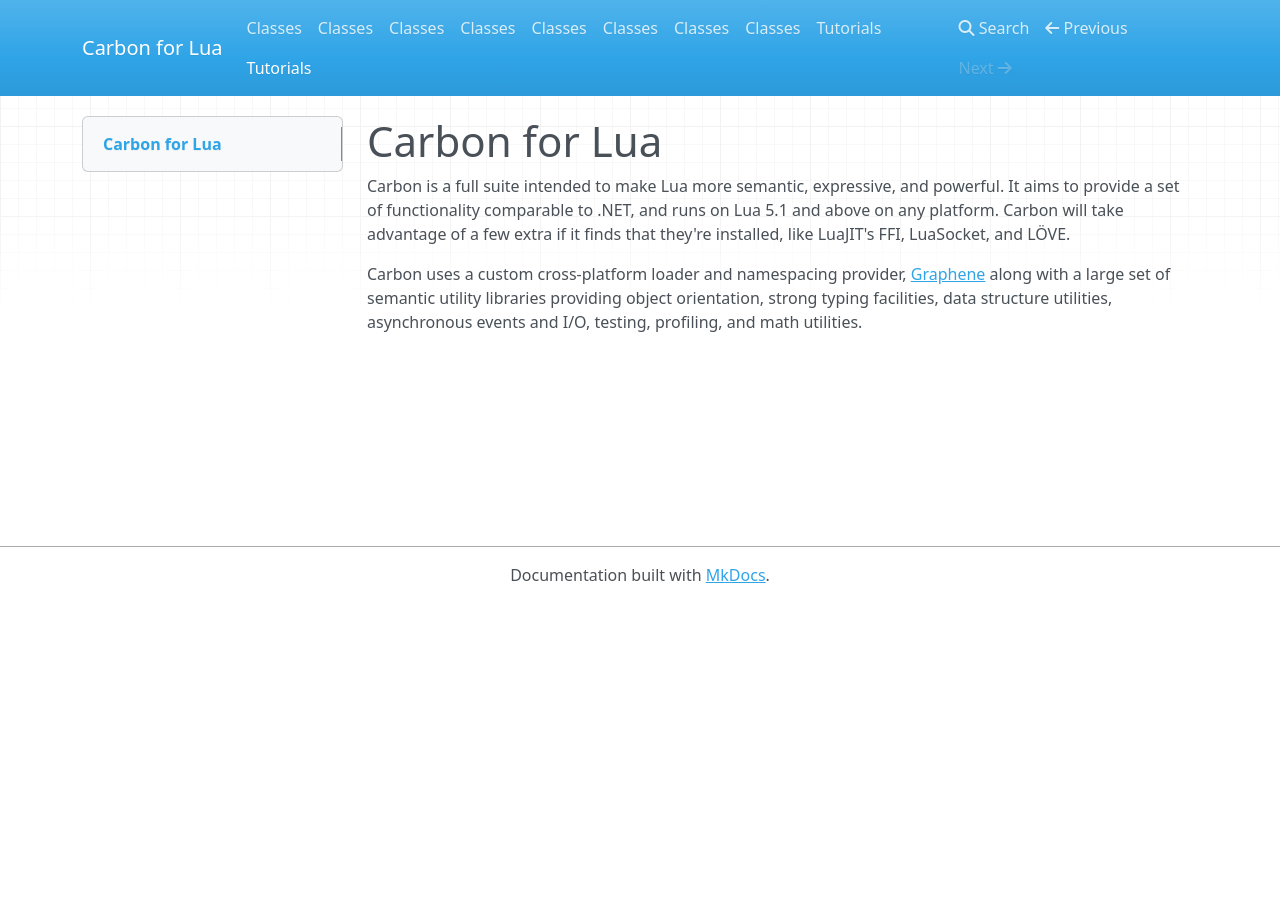
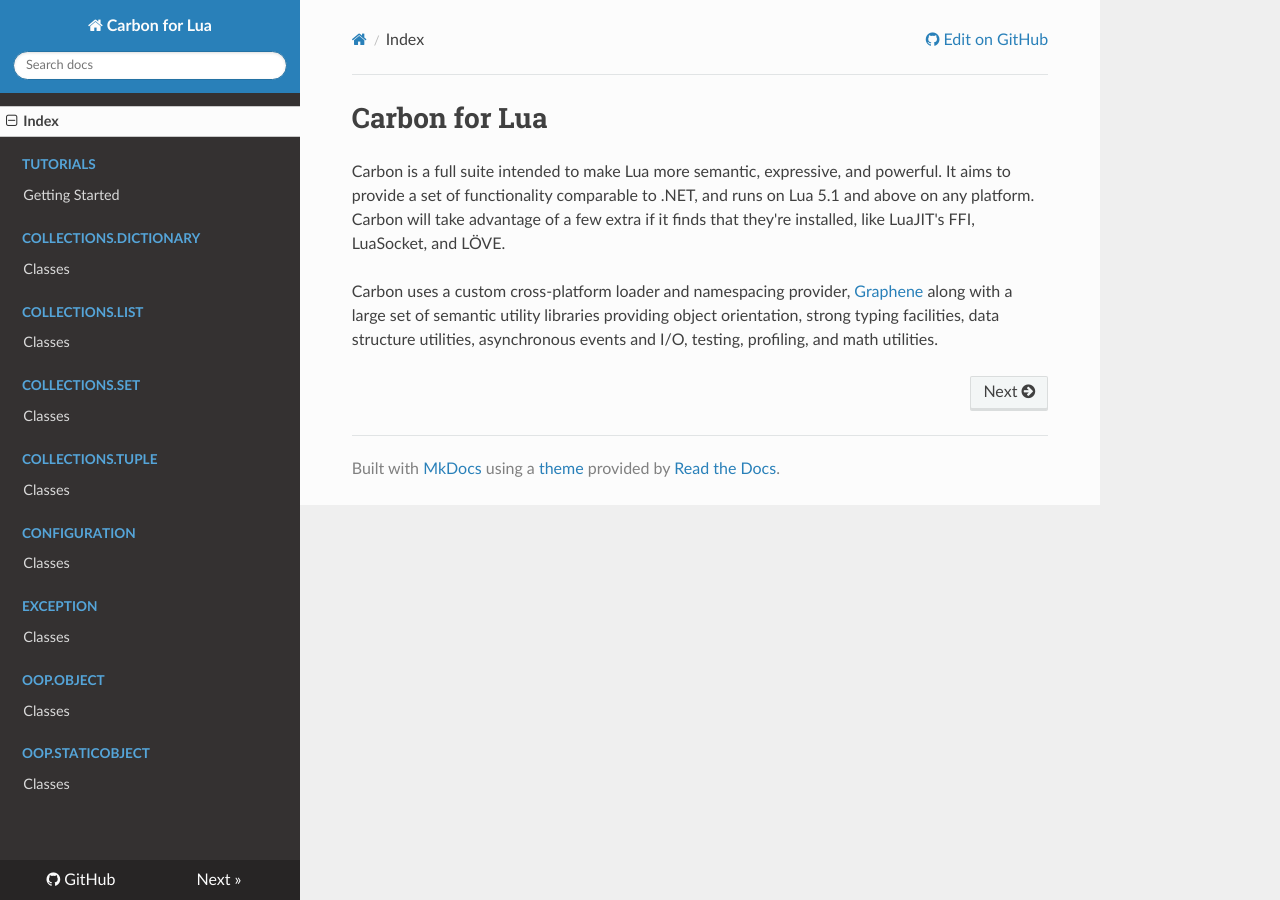
Before and after one commit to lua-carbon/carbon, an MkDocs documentation site: the page built from docs/index.md, in a window 1280 px wide. Built offline with MkDocs 1.6.1, drawn with Linux system fonts in a browser that asks for light colours; nearby versions of some CDN libraries; old or Windows-style settings are respelled for this version of MkDocs.

Commit message:
One last try at building a reasonable file index

```diff
--- a/mkdocs.yml
+++ b/mkdocs.yml
@@ -1,12 +1,14 @@
 site_name: Carbon for Lua
+theme: readthedocs
+repo_url: https://github.com/lua-carbon/carbon
 pages:
-- [Classes/Collections.Dictionary.md, Classes]
-- [Classes/Collections.List.md, Classes]
-- [Classes/Collections.Set.md, Classes]
-- [Classes/Collections.Tuple.md, Classes]
-- [Classes/Configuration.md, Classes]
-- [Classes/Exception.md, Classes]
-- [Classes/OOP.Object.md, Classes]
-- [Classes/OOP.StaticObject.md, Classes]
-- [Getting Started.md, Tutorials]
-- [index.md, Tutorials]
+- [index.md, Index]
+- [Getting Started.md, Tutorials, Getting Started]
+- [Classes/Collections.Dictionary.md, Collections.Dictionary, Classes]
+- [Classes/Collections.List.md, Collections.List, Classes]
+- [Classes/Collections.Set.md, Collections.Set, Classes]
+- [Classes/Collections.Tuple.md, Collections.Tuple, Classes]
+- [Classes/Configuration.md, Configuration, Classes]
+- [Classes/Exception.md, Exception, Classes]
+- [Classes/OOP.Object.md, OOP.Object, Classes]
+- [Classes/OOP.StaticObject.md, OOP.StaticObject, Classes]
```
Also changed, not shown: 1 other file.
